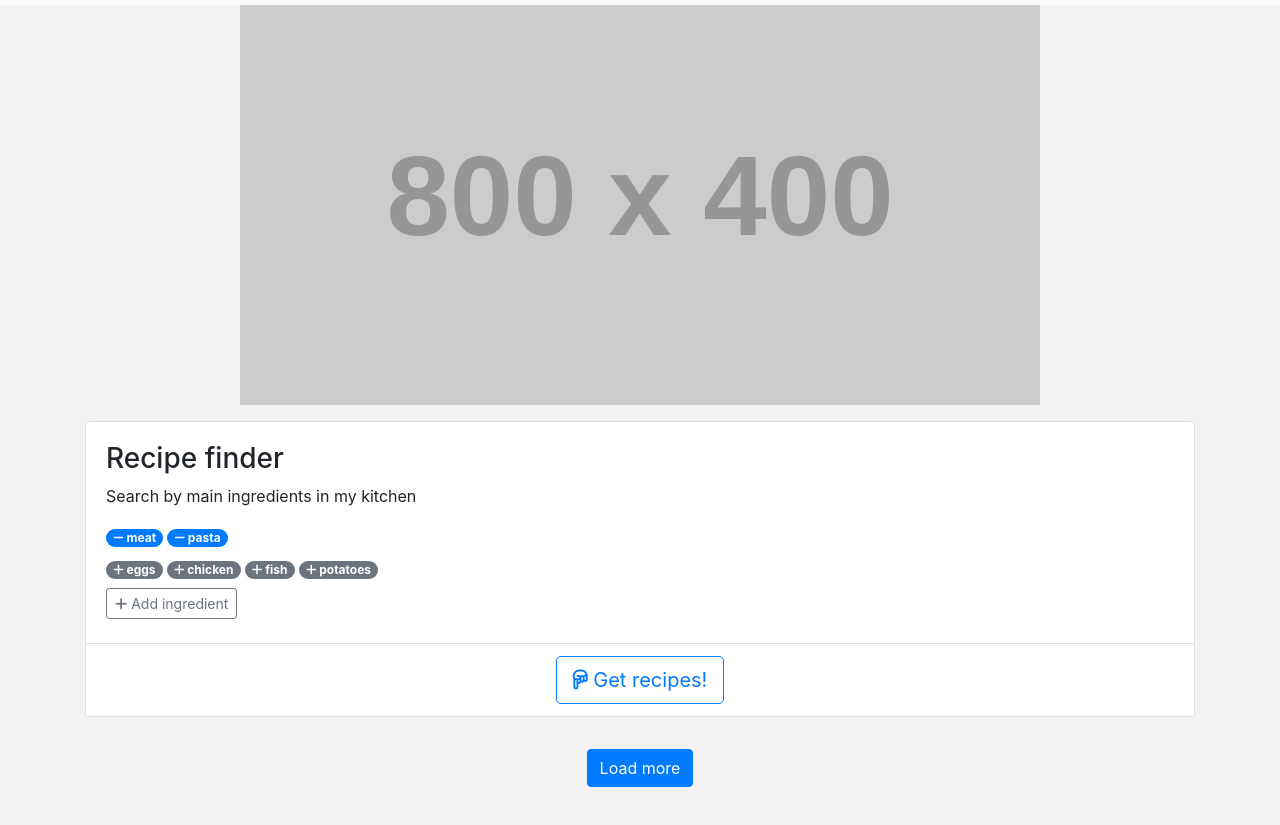
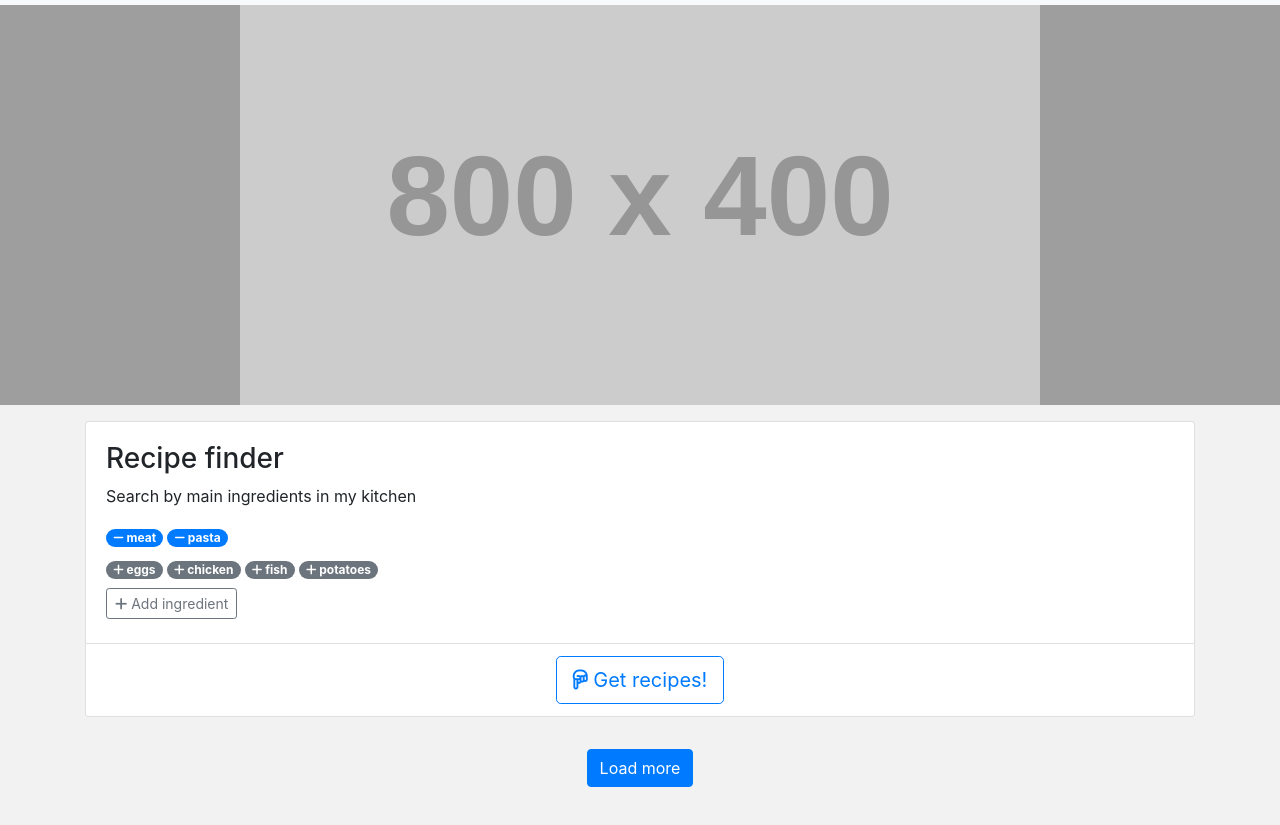
Before and after one commit to carloscastillop/recipes-app, a React app: page / in a window 1280 px wide. Shown: the part 49-874 px from the top of the page. Built offline with nearby package versions, Linux system fonts and the light colour scheme; placeholder pictures from the web are drawn by us.

Commit message:
changed bg colour for Banner top

```diff
--- a/src/components/Header/Header.js
+++ b/src/components/Header/Header.js
@@ -27,7 +27,7 @@ const header = (props) => {
                     </div>
                 </nav>
             </header>
-            <div className="topHeader textCenter mb3">
+            <div className={`${styles.topHeader} ${styles.textCenter} ${styles.mb3}`}>
                 <img
                     src='https://via.placeholder.com/800x400?text=A BANNER'
                     className={styles.imgFluid}
--- a/src/components/Header/Header.module.scss
+++ b/src/components/Header/Header.module.scss
@@ -3,3 +3,7 @@
 .Header {
 
 }
+
+.topHeader {
+  background-color: #9e9e9e;
+}
```
